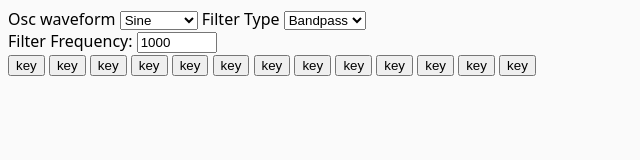
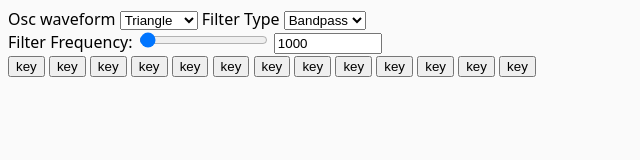
Before and after one commit to potatolondon/root, a website with bundled scripts: page index.html in a window 1280 px wide. Shown: the whole page, without its empty margins (0-640 px from the left). Built offline with nearby package versions, Linux system fonts and the light colour scheme.

Commit message:
PLay with filter frequency range curves

```diff
--- a/src/components/filter/filter.lit.js
+++ b/src/components/filter/filter.lit.js
@@ -15,6 +15,8 @@ export class Filter extends WappElement {
 
   filterNode = audioCtx.createBiquadFilter();
 
+  initialFrequency = 1000;
+
   connectedCallback() {
     super.connectedCallback();
     this.filterNode.type = 'bandpass';
@@ -23,14 +25,22 @@ export class Filter extends WappElement {
   }
 
   __oninput({ currentTarget }) {
-    const { id, value } = currentTarget;
+    const { id, value, type } = currentTarget;
 
     if (id.includes('type')) {
       this.filterNode.type = value;
     }
 
     if (id.includes('frequency')) {
-      this.filterNode.frequency.setValueAtTime(value, audioCtx.currentTime);
+      const rangeInput = document.querySelector('#filter-frequency-range');
+      const numberInput = document.querySelector('#filter-frequency-number');
+
+      if (type === 'number') {
+        rangeInput.value = Math.log(value * 80) * 7;
+      } else {
+        numberInput.value = Math.exp(parseInt(value, 10) / 10.4);
+        this.filterNode.frequency.setValueAtTime(value, audioCtx.currentTime);
+      }
     }
   }
 
@@ -50,10 +60,19 @@ export class Filter extends WappElement {
       <div>
         <label for="filter-frequency">Filter Frequency: </label>
         <input
-          @change=${this.__oninput}
+          @input=${this.__oninput}
+          type="range"
+          value="1"
+          id="filter-frequency-range"
+          name="filter-frequency"
+          min="0"
+          max="127"
+        />
+        <input
+          @input=${this.__oninput}
           type="number"
           value="1000"
-          id="filter-frequency"
+          id="filter-frequency-number"
           name="filter-frequency"
           min="20"
           max="20000"
--- a/src/components/oscillator/oscillator.lit.js
+++ b/src/components/oscillator/oscillator.lit.js
@@ -17,7 +17,7 @@ export class Oscillator extends WappElement {
 
   activeNotes = new Map();
 
-  waveform = 'sine';
+  waveform = 'triangle';
 
   oscillatorNode;
 
--- a/src/index.css
+++ b/src/index.css
@@ -2,3 +2,7 @@ body {
   background: #fafafa;
   font-family: system-ui, sans-serif;
 }
+
+input[type="number"] {
+  width: 100px;
+}
--- a/src/index.js
+++ b/src/index.js
@@ -14,7 +14,6 @@ render(
       <wapp-keyboard></wapp-keyboard>
       <wapp-midi></wapp-midi>
     </wapp-synth>
-    <user-input></user-input>
   `,
   document.querySelector('#synth')
 );
```
